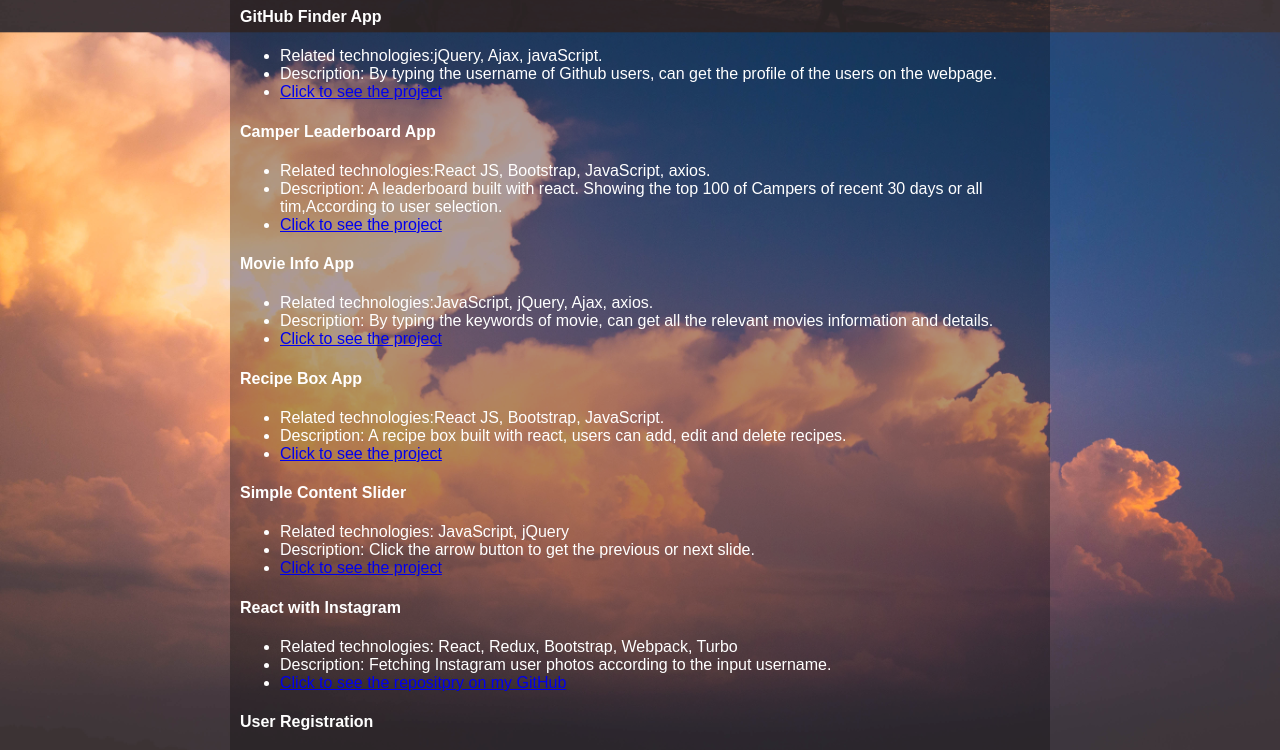
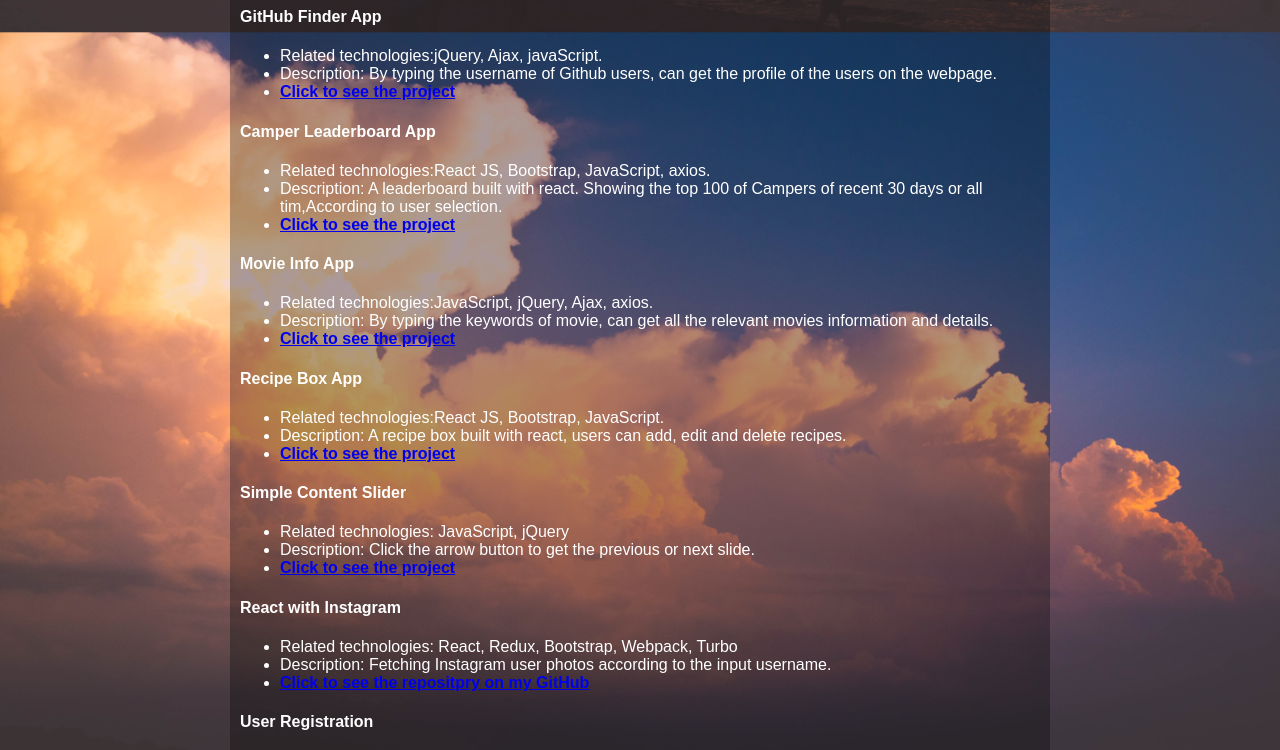
Before and after one commit to DaliChao/DaliChao.github.io, a plain HTML site: page index.html in a window 1280 px wide. Shown: the part 821-1571 px from the top of the page. Drawn offline with Linux system fonts and the light colour scheme.

Commit message:
Update master.css

```diff
--- a/css/master.css
+++ b/css/master.css
@@ -74,3 +74,6 @@ h5{
 .hover:hover{
   background-color:rgba(0,0,0,0.5);
 }
+ul li a{
+  font-weight:bold;
+}
```
